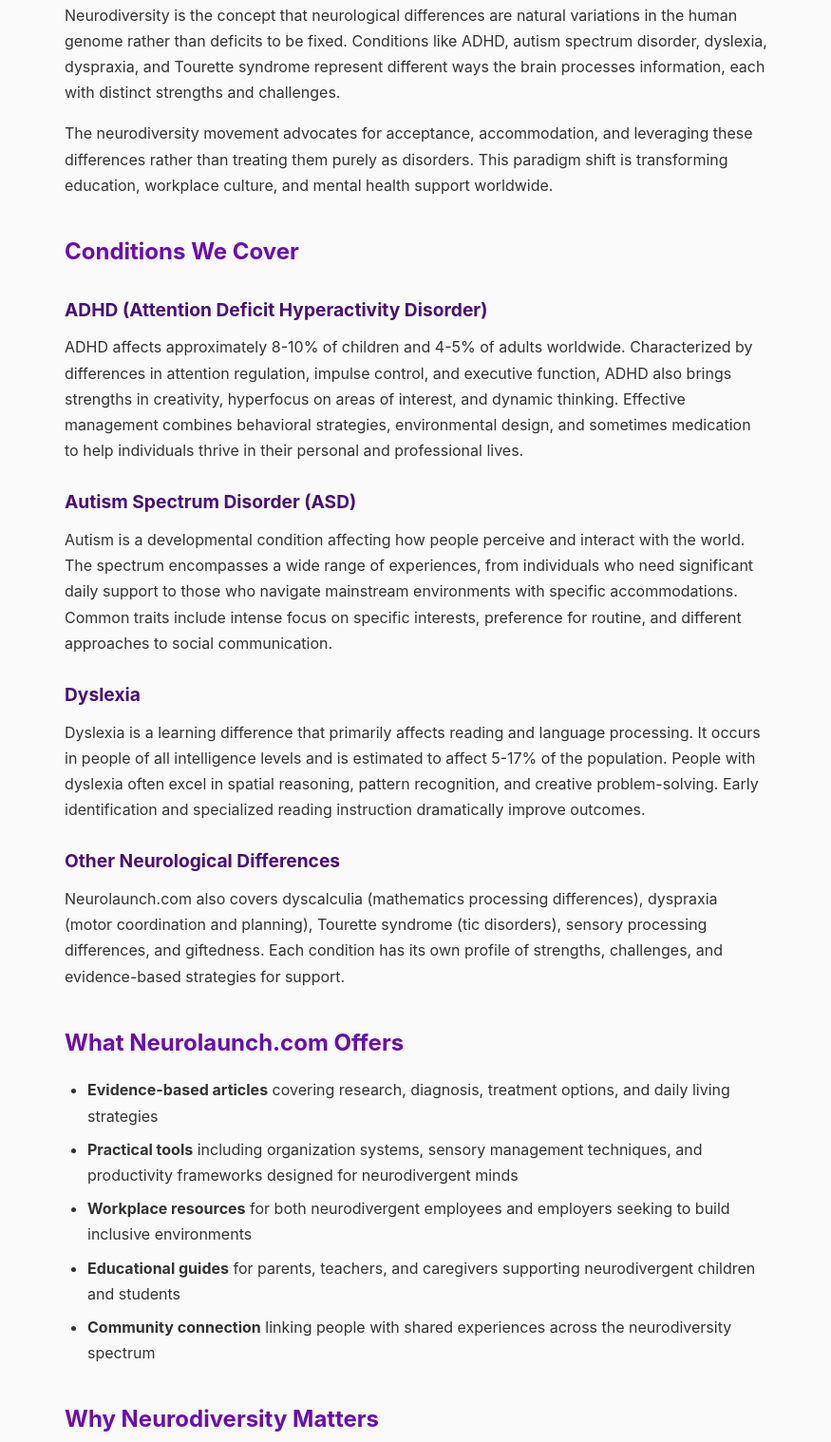
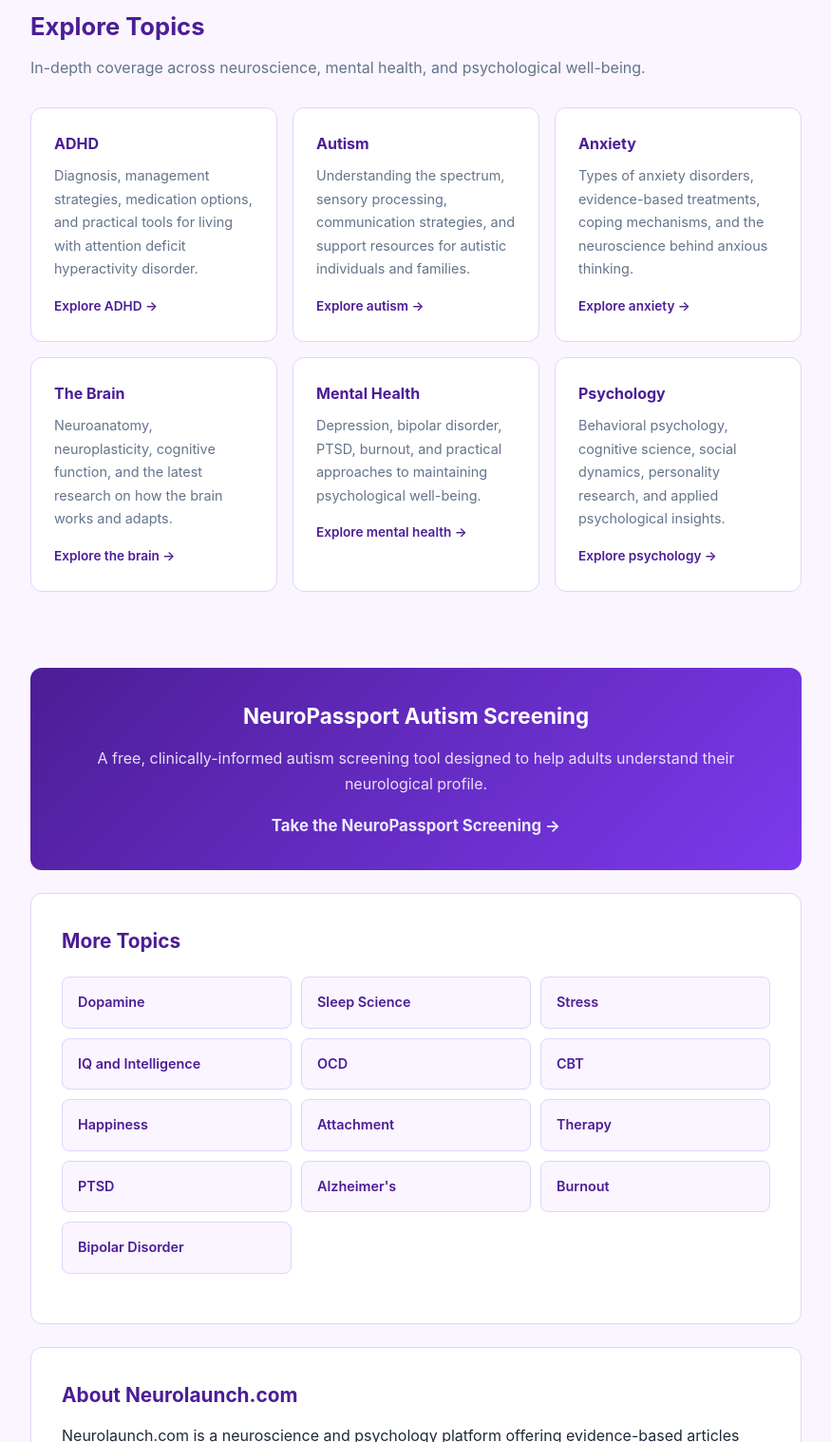
Before and after one commit to LEEFTI/neurolaunch-site, a plain HTML site: page index.html in a window 1280 px wide. Shown: the part 390-1908 px from the top of the page at 95% size, without its empty margins (202-1077 px from the left). Drawn offline with Linux system fonts and the light colour scheme.

Commit message:
Redesign with rich content, deep links, IndexNow key, sitemap, robots.txt

```diff
--- a/index.html
+++ b/index.html
@@ -3,93 +3,180 @@
 <head>
     <meta charset="UTF-8">
     <meta name="viewport" content="width=device-width, initial-scale=1.0">
-    <title>Neurolaunch.com - Neurodiversity Resources, Tools, and Community</title>
-    <meta name="description" content="Neurolaunch.com is a platform for neurodivergent individuals offering resources on ADHD, autism, dyslexia, and other neurological differences. Tools, community, and evidence-based guidance.">
+    <title>Neurolaunch.com - Neuroscience, Psychology, and Mental Health Resources</title>
+    <meta name="description" content="Neurolaunch.com covers neuroscience, psychology, mental health, ADHD, autism, anxiety, and the brain. Evidence-based articles, tools, and the NeuroPassport autism screening.">
     <meta name="robots" content="index, follow">
     <link rel="canonical" href="https://leefti.github.io/neurolaunch-site/">
-    <meta property="og:title" content="Neurolaunch.com - Neurodiversity Resources and Community">
-    <meta property="og:description" content="Resources, tools, and support for neurodivergent individuals. ADHD, autism, dyslexia, and more.">
+    <meta property="og:title" content="Neurolaunch.com - Neuroscience and Mental Health Resources">
+    <meta property="og:description" content="Evidence-based neuroscience, psychology, and mental health articles. ADHD, autism, anxiety, the brain, and more.">
     <meta property="og:type" content="website">
     <meta property="og:url" content="https://leefti.github.io/neurolaunch-site/">
     <style>
+        :root {
+            --primary: #4c1d95;
+            --accent: #8b5cf6;
+            --accent-light: #ede9fe;
+            --text: #1e293b;
+            --text-light: #64748b;
+            --bg: #faf5ff;
+            --card-bg: #ffffff;
+            --border: #ddd6fe;
+        }
         * { margin: 0; padding: 0; box-sizing: border-box; }
-        body {
-            font-family: -apple-system, BlinkMacSystemFont, 'Segoe UI', Roboto, sans-serif;
-            color: #1a1a1a;
-            line-height: 1.7;
-            background: #fafafa;
-        }
-        header {
-            background: linear-gradient(135deg, #6a0dad, #9b59b6);
+        body { font-family: 'Inter', -apple-system, BlinkMacSystemFont, 'Segoe UI', sans-serif; color: var(--text); line-height: 1.7; background: var(--bg); }
+        a { color: var(--primary); text-decoration: none; font-weight: 500; }
+        a:hover { text-decoration: underline; }
+
+        .hero {
+            background: linear-gradient(135deg, #4c1d95 0%, #7c3aed 50%, #8b5cf6 100%);
             color: white;
-            padding: 60px 20px;
+            padding: 80px 24px 60px;
             text-align: center;
         }
-        header h1 { font-size: 2.4rem; margin-bottom: 12px; }
-        header p { font-size: 1.15rem; opacity: 0.9; max-width: 620px; margin: 0 auto; }
-        main { max-width: 780px; margin: 0 auto; padding: 40px 20px 60px; }
-        h2 { font-size: 1.5rem; margin: 36px 0 16px; color: #6a0dad; }
-        h3 { font-size: 1.2rem; margin: 24px 0 10px; color: #4a0e78; }
-        p { margin-bottom: 16px; color: #333; }
-        ul { margin: 0 0 20px 24px; }
-        li { margin-bottom: 8px; color: #333; }
-        a { color: #6a0dad; text-decoration: none; }
-        a:hover { text-decoration: underline; }
-        .cta {
-            background: linear-gradient(135deg, #6a0dad, #9b59b6);
+        .hero-badge { display: inline-block; background: rgba(255,255,255,0.15); color: var(--accent-light); font-size: 0.8rem; font-weight: 600; padding: 6px 16px; border-radius: 20px; margin-bottom: 20px; letter-spacing: 0.5px; text-transform: uppercase; }
+        .hero h1 { font-size: 2.8rem; font-weight: 800; margin-bottom: 16px; letter-spacing: -0.5px; }
+        .hero p { font-size: 1.15rem; opacity: 0.85; max-width: 580px; margin: 0 auto; }
+
+        .container { max-width: 860px; margin: 0 auto; padding: 0 24px; }
+        .section { padding: 48px 0; }
+        .section-title { font-size: 1.6rem; font-weight: 700; color: var(--primary); margin-bottom: 8px; }
+        .section-sub { color: var(--text-light); margin-bottom: 28px; }
+
+        .card-grid { display: grid; grid-template-columns: repeat(auto-fit, minmax(240px, 1fr)); gap: 16px; margin-bottom: 32px; }
+        .card {
+            background: var(--card-bg);
+            border: 1px solid var(--border);
+            border-radius: 12px;
+            padding: 24px;
+            transition: box-shadow 0.2s, transform 0.2s;
+        }
+        .card:hover { box-shadow: 0 4px 20px rgba(76,29,149,0.1); transform: translateY(-2px); }
+        .card h3 { font-size: 1rem; font-weight: 700; color: var(--primary); margin-bottom: 8px; }
+        .card p { font-size: 0.9rem; color: var(--text-light); margin-bottom: 12px; }
+        .card a { font-size: 0.85rem; color: var(--primary); font-weight: 600; }
+
+        .content-block { background: var(--card-bg); border: 1px solid var(--border); border-radius: 12px; padding: 32px; margin-bottom: 24px; }
+        .content-block h2 { font-size: 1.3rem; font-weight: 700; color: var(--primary); margin-bottom: 12px; }
+        .content-block p { margin-bottom: 14px; }
+
+        .link-grid { display: grid; grid-template-columns: repeat(auto-fit, minmax(200px, 1fr)); gap: 10px; margin: 20px 0; }
+        .link-item { background: var(--bg); border: 1px solid var(--border); border-radius: 8px; padding: 14px 16px; font-size: 0.9rem; }
+        .link-item a { font-weight: 600; }
+
+        .feature-box {
+            background: linear-gradient(135deg, #4c1d95, #7c3aed);
+            color: white;
+            padding: 32px;
+            border-radius: 12px;
+            margin-bottom: 24px;
+            text-align: center;
+        }
+        .feature-box h2 { font-size: 1.4rem; margin-bottom: 12px; }
+        .feature-box p { opacity: 0.85; margin-bottom: 16px; }
+        .feature-box a { color: var(--accent-light); font-weight: 700; font-size: 1.05rem; }
+
+        .cta-banner {
+            background: linear-gradient(135deg, #4c1d95, #7c3aed);
             color: white;
             text-align: center;
-            padding: 40px 20px;
-            margin-top: 40px;
-            border-radius: 8px;
+            padding: 48px 24px;
+            border-radius: 16px;
+            margin: 32px 0;
         }
-        .cta a { color: #e8d5f5; font-size: 1.2rem; font-weight: 600; }
-        footer { text-align: center; padding: 30px; color: #888; font-size: 0.85rem; }
+        .cta-banner h2 { font-size: 1.6rem; font-weight: 700; margin-bottom: 12px; }
+        .cta-banner p { opacity: 0.8; margin-bottom: 20px; }
+        .cta-btn { display: inline-block; background: white; color: var(--primary); font-weight: 700; padding: 14px 32px; border-radius: 8px; font-size: 1rem; text-decoration: none; }
+        .cta-btn:hover { background: var(--accent-light); text-decoration: none; }
+
+        footer { text-align: center; padding: 40px 24px; color: var(--text-light); font-size: 0.8rem; border-top: 1px solid var(--border); }
     </style>
 </head>
 <body>
-    <header>
+    <div class="hero">
+        <div class="hero-badge">Neuroscience &amp; Psychology</div>
         <h1>Neurolaunch.com</h1>
-        <p>A platform built for neurodivergent minds. Resources, tools, and community for people who think differently.</p>
-    </header>
-    <main>
-        <h2>Understanding Neurodiversity</h2>
-        <p>Neurodiversity is the concept that neurological differences are natural variations in the human genome rather than deficits to be fixed. Conditions like ADHD, autism spectrum disorder, dyslexia, dyspraxia, and Tourette syndrome represent different ways the brain processes information, each with distinct strengths and challenges.</p>
-        <p>The neurodiversity movement advocates for acceptance, accommodation, and leveraging these differences rather than treating them purely as disorders. This paradigm shift is transforming education, workplace culture, and mental health support worldwide.</p>
+        <p>Evidence-based articles on neuroscience, psychology, mental health, and the brain. Written by experts, reviewed by clinicians.</p>
+    </div>
 
-        <h2>Conditions We Cover</h2>
+    <div class="container">
+        <div class="section">
+            <div class="section-title">Explore Topics</div>
+            <div class="section-sub">In-depth coverage across neuroscience, mental health, and psychological well-being.</div>
 
-        <h3>ADHD (Attention Deficit Hyperactivity Disorder)</h3>
-        <p>ADHD affects approximately 8-10% of children and 4-5% of adults worldwide. Characterized by differences in attention regulation, impulse control, and executive function, ADHD also brings strengths in creativity, hyperfocus on areas of interest, and dynamic thinking. Effective management combines behavioral strategies, environmental design, and sometimes medication to help individuals thrive in their personal and professional lives.</p>
+            <div class="card-grid">
+                <div class="card">
+                    <h3>ADHD</h3>
+                    <p>Diagnosis, management strategies, medication options, and practical tools for living with attention deficit hyperactivity disorder.</p>
+                    <a href="https://neurolaunch.com/adhd/">Explore ADHD &rarr;</a>
+                </div>
+                <div class="card">
+                    <h3>Autism</h3>
+                    <p>Understanding the spectrum, sensory processing, communication strategies, and support resources for autistic individuals and families.</p>
+                    <a href="https://neurolaunch.com/autism/">Explore autism &rarr;</a>
+                </div>
+                <div class="card">
+                    <h3>Anxiety</h3>
+                    <p>Types of anxiety disorders, evidence-based treatments, coping mechanisms, and the neuroscience behind anxious thinking.</p>
+                    <a href="https://neurolaunch.com/anxiety/">Explore anxiety &rarr;</a>
+                </div>
+                <div class="card">
+                    <h3>The Brain</h3>
+                    <p>Neuroanatomy, neuroplasticity, cognitive function, and the latest research on how the brain works and adapts.</p>
+                    <a href="https://neurolaunch.com/the-brain/">Explore the brain &rarr;</a>
+                </div>
+                <div class="card">
+                    <h3>Mental Health</h3>
+                    <p>Depression, bipolar disorder, PTSD, burnout, and practical approaches to maintaining psychological well-being.</p>
+                    <a href="https://neurolaunch.com/mental-health/">Explore mental health &rarr;</a>
+                </div>
+                <div class="card">
+                    <h3>Psychology</h3>
+                    <p>Behavioral psychology, cognitive science, social dynamics, personality research, and applied psychological insights.</p>
+                    <a href="https://neurolaunch.com/psychology/">Explore psychology &rarr;</a>
+                </div>
+            </div>
+        </div>
 
-        <h3>Autism Spectrum Disorder (ASD)</h3>
-        <p>Autism is a developmental condition affecting how people perceive and interact with the world. The spectrum encompasses a wide range of experiences, from individuals who need significant daily support to those who navigate mainstream environments with specific accommodations. Common traits include intense focus on specific interests, preference for routine, and different approaches to social communication.</p>
+        <div class="feature-box">
+            <h2>NeuroPassport Autism Screening</h2>
+            <p>A free, clinically-informed autism screening tool designed to help adults understand their neurological profile.</p>
+            <a href="https://passport.neurolaunch.com/">Take the NeuroPassport Screening &rarr;</a>
+        </div>
 
-        <h3>Dyslexia</h3>
-        <p>Dyslexia is a learning difference that primarily affects reading and language processing. It occurs in people of all intelligence levels and is estimated to affect 5-17% of the population. People with dyslexia often excel in spatial reasoning, pattern recognition, and creative problem-solving. Early identification and specialized reading instruction dramatically improve outcomes.</p>
+        <div class="content-block">
+            <h2>More Topics</h2>
+            <div class="link-grid">
+                <div class="link-item"><a href="https://neurolaunch.com/dopamine/">Dopamine</a></div>
+                <div class="link-item"><a href="https://neurolaunch.com/sleep/">Sleep Science</a></div>
+                <div class="link-item"><a href="https://neurolaunch.com/stress/">Stress</a></div>
+                <div class="link-item"><a href="https://neurolaunch.com/iq/">IQ and Intelligence</a></div>
+                <div class="link-item"><a href="https://neurolaunch.com/ocd/">OCD</a></div>
+                <div class="link-item"><a href="https://neurolaunch.com/cbt/">CBT</a></div>
+                <div class="link-item"><a href="https://neurolaunch.com/happiness/">Happiness</a></div>
+                <div class="link-item"><a href="https://neurolaunch.com/attachment/">Attachment</a></div>
+                <div class="link-item"><a href="https://neurolaunch.com/therapy/">Therapy</a></div>
+                <div class="link-item"><a href="https://neurolaunch.com/ptsd/">PTSD</a></div>
+                <div class="link-item"><a href="https://neurolaunch.com/alzheimers/">Alzheimer's</a></div>
+                <div class="link-item"><a href="https://neurolaunch.com/burnout/">Burnout</a></div>
+                <div class="link-item"><a href="https://neurolaunch.com/bipolar-disorder/">Bipolar Disorder</a></div>
+            </div>
+        </div>
 
-        <h3>Other Neurological Differences</h3>
-        <p>Neurolaunch.com also covers dyscalculia (mathematics processing differences), dyspraxia (motor coordination and planning), Tourette syndrome (tic disorders), sensory processing differences, and giftedness. Each condition has its own profile of strengths, challenges, and evidence-based strategies for support.</p>
+        <div class="content-block">
+            <h2>About Neurolaunch.com</h2>
+            <p>Neurolaunch.com is a neuroscience and psychology platform offering evidence-based articles written by subject matter experts and reviewed by clinicians. Covering topics from ADHD and autism to dopamine, sleep science, and cognitive behavioral therapy, the site serves as a trusted resource for anyone looking to understand the brain and mental health better.</p>
+            <p>With a growing library of research-backed content and the NeuroPassport autism screening tool, Neurolaunch.com makes complex neuroscience accessible and actionable.</p>
+        </div>
 
-        <h2>What Neurolaunch.com Offers</h2>
-        <ul>
-            <li><strong>Evidence-based articles</strong> covering research, diagnosis, treatment options, and daily living strategies</li>
-            <li><strong>Practical tools</strong> including organization systems, sensory management techniques, and productivity frameworks designed for neurodivergent minds</li>
-            <li><strong>Workplace resources</strong> for both neurodivergent employees and employers seeking to build inclusive environments</li>
-            <li><strong>Educational guides</strong> for parents, teachers, and caregivers supporting neurodivergent children and students</li>
-            <li><strong>Community connection</strong> linking people with shared experiences across the neurodiversity spectrum</li>
-        </ul>
+        <div class="cta-banner">
+            <h2>Understand Your Brain Better</h2>
+            <p>Evidence-based neuroscience and psychology, written for real people.</p>
+            <a href="https://neurolaunch.com" class="cta-btn">Visit Neurolaunch.com</a>
+        </div>
+    </div>
 
-        <h2>Why Neurodiversity Matters</h2>
-        <p>Organizations that embrace neurodiversity gain access to cognitive diversity that drives innovation. Research from Harvard Business Review and Deloitte shows that neurodiverse teams can be 30% more productive than neurotypical ones when properly supported. Companies like SAP, Microsoft, and JPMorgan Chase have launched dedicated neurodiversity hiring programs, recognizing the competitive advantage these different thinking styles provide.</p>
-
-        <div class="cta">
-            <p>Explore resources built for the way your brain actually works.</p>
-            <p><a href="https://neurolaunch.com">Visit Neurolaunch.com</a></p>
-        </div>
-    </main>
     <footer>
-        <p>&copy; 2026 Neurolaunch.com. All rights reserved.</p>
+        <p>&copy; 2026 Neurolaunch.com. All rights reserved. | <a href="https://neurolaunch.com/about/">About</a> | <a href="https://neurolaunch.com/editorial-team/">Editorial Team</a> | <a href="https://neurolaunch.com/contact-us/">Contact</a></p>
     </footer>
 </body>
 </html>
```
Also changed, not shown: b2f4e8a1c3d5f6e7a9b0c1d2e3f4a5b6.txt (added).
